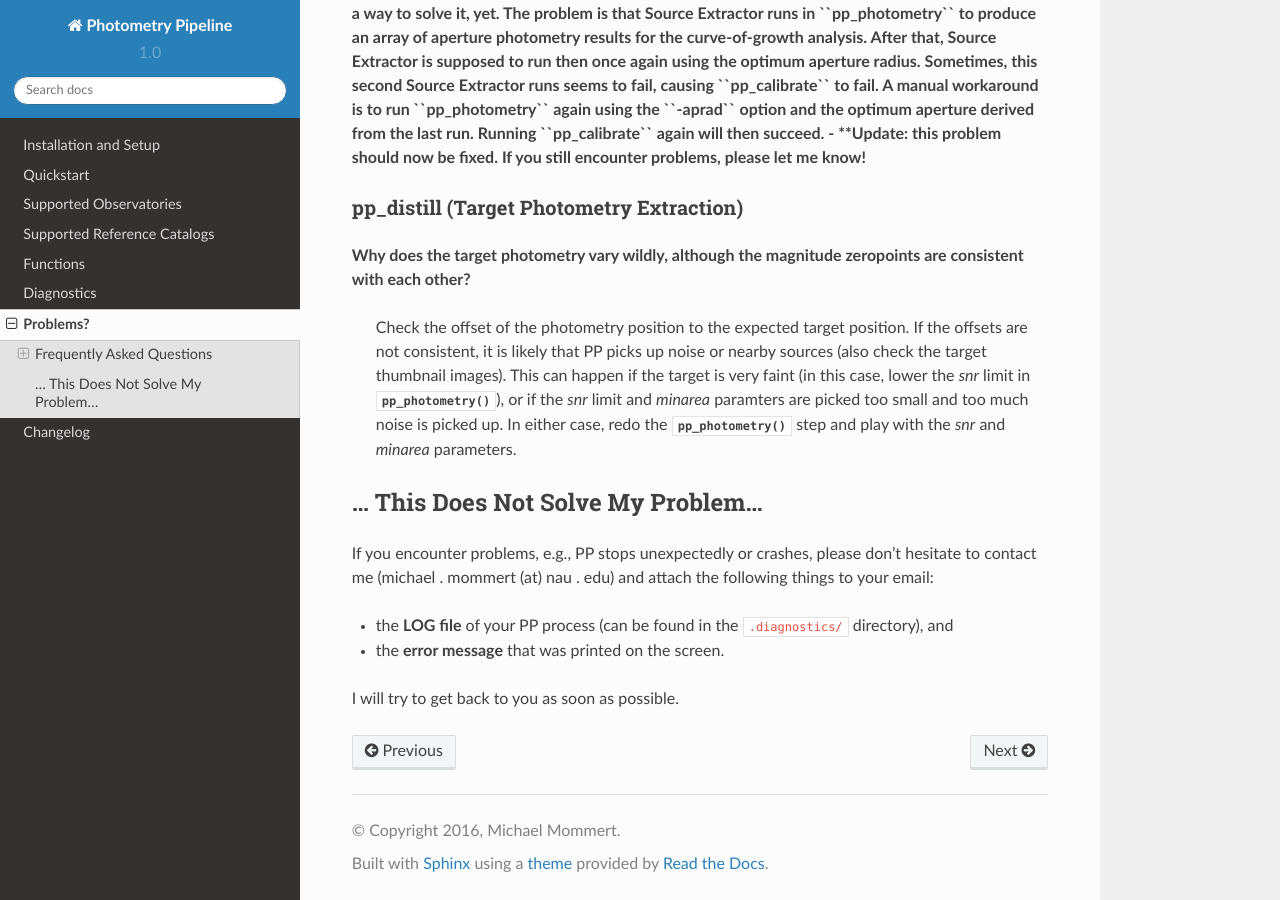
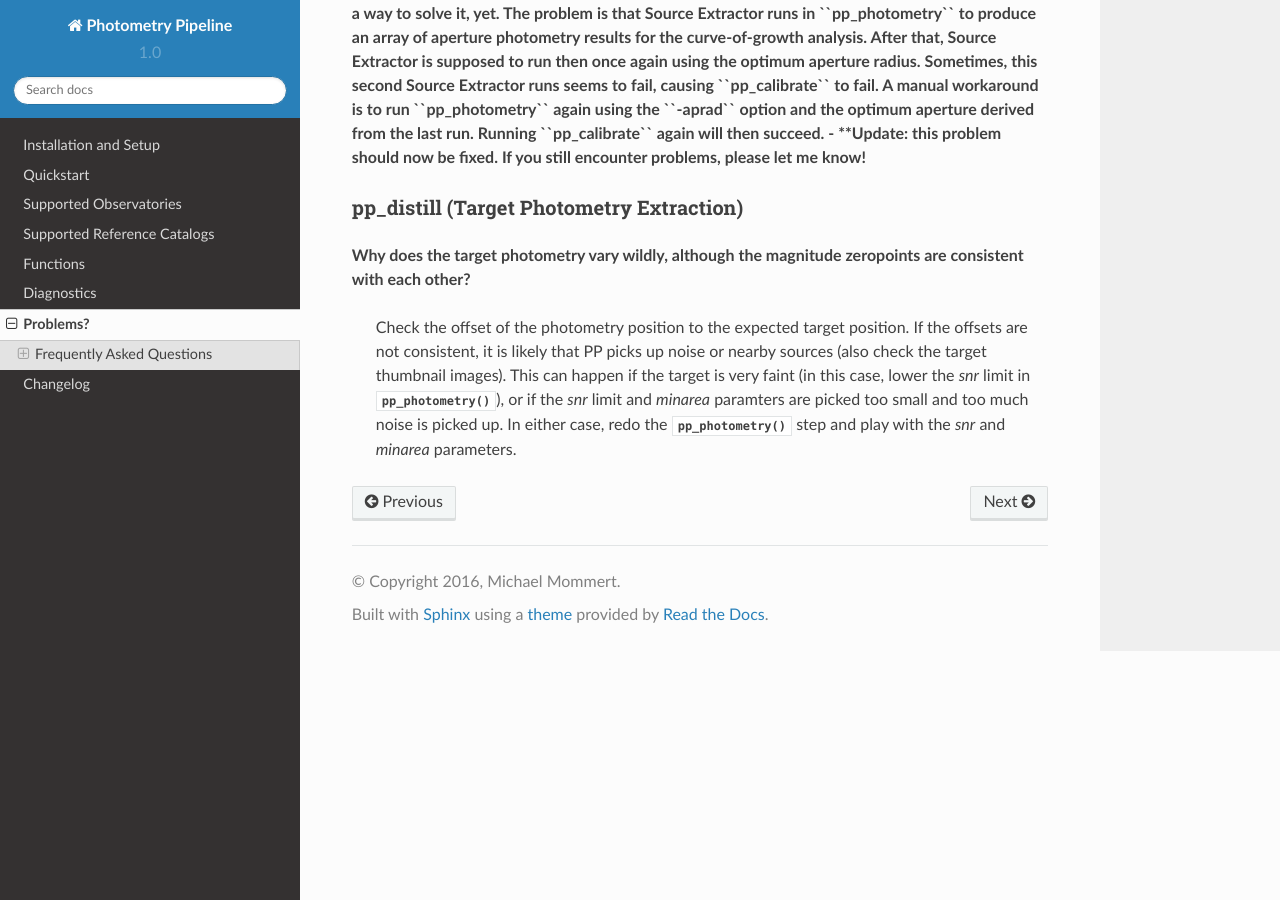
Before and after one commit to talister/photometrypipeline, a Sphinx documentation site: the page built from doc/problems.rst, in a window 1280 px wide and 900 px high, scrolled down 1086 px. Built offline with Sphinx 7.4.7 and the Read the Docs theme 2.0.0, drawn with Linux system fonts in a browser that asks for light colours.

Commit message:
support update

```diff
--- a/doc/install.rst
+++ b/doc/install.rst
@@ -270,9 +270,6 @@ follow these steps:
    :func:`pp_prepare` is correct. If not, play with the `flipx`,
    `flipy` parameters in your `telescope file`.
 
-If this sounds too confusing, send me one of your images in an email
-and I will take care of implementing your telescope.
-
 
 .. _github: https://github.com/mommermi/photometrypipeline
 .. _git: http://www.git-scm.com/
--- a/doc/problems.rst
+++ b/doc/problems.rst
@@ -74,18 +74,3 @@ pp_distill (Target Photometry Extraction)
    limit and `minarea` paramters are picked too small and too much
    noise is picked up. In either case, redo the :func:`pp_photometry`
    step and play with the `snr` and `minarea` parameters.
-
-
-... This Does Not Solve My Problem...
--------------------------------------
-
-If you encounter problems, e.g., PP stops unexpectedly or crashes,
-please don't hesitate to contact me (michael . mommert (at) nau . edu)
-and attach the following things to your email:
-
-* the **LOG file** of your PP process (can be found in the
-  ``.diagnostics/`` directory), and
-
-* the **error message** that was printed on the screen.
-
-I will try to get back to you as soon as possible.
--- a/doc/supported.rst
+++ b/doc/supported.rst
@@ -139,8 +139,6 @@ together using the correct orientations. Furthermore, it is recommended to
 flatten FITS files with multiple headers by simply combining the individual
 headers under a single extension.
 
-If you would like to use the pipeline for other observatories, please
-contact me.
 
 .. _supported_catalogs:
 
@@ -190,10 +188,6 @@ asterisk (*) are obtained through transformations from other bands;
 the respective photometric system is shown in brackets.
 
 
-If you are interested in using catalogs other than those listed,
-please let me know.
-
-
 
 .. _supported filters:
 
```
Also changed, not shown: doc/customization.rst (deleted, +0 -16 lines), doc/index.rst (+5 -8 lines), readme.rst (+3 -11 lines).
